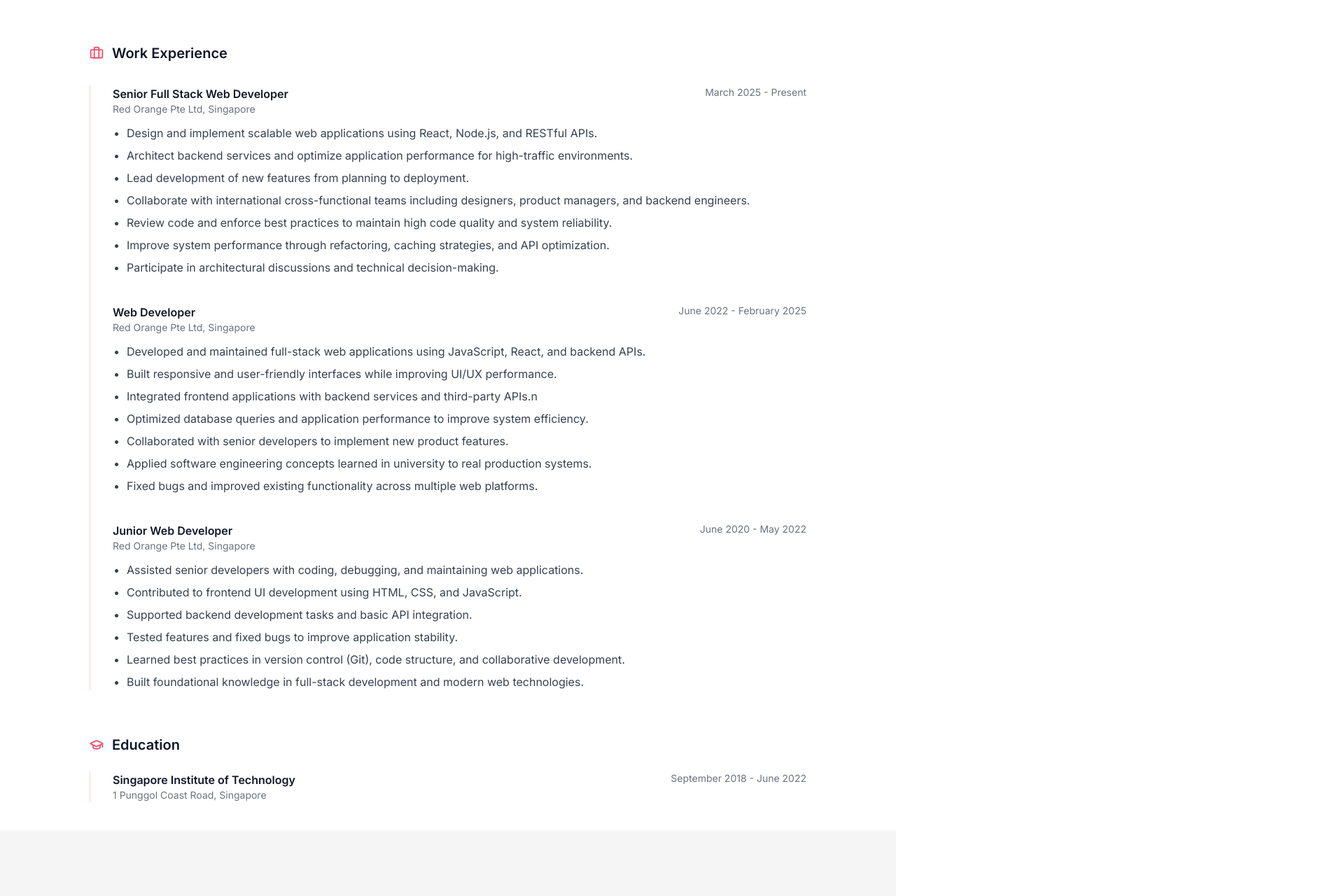
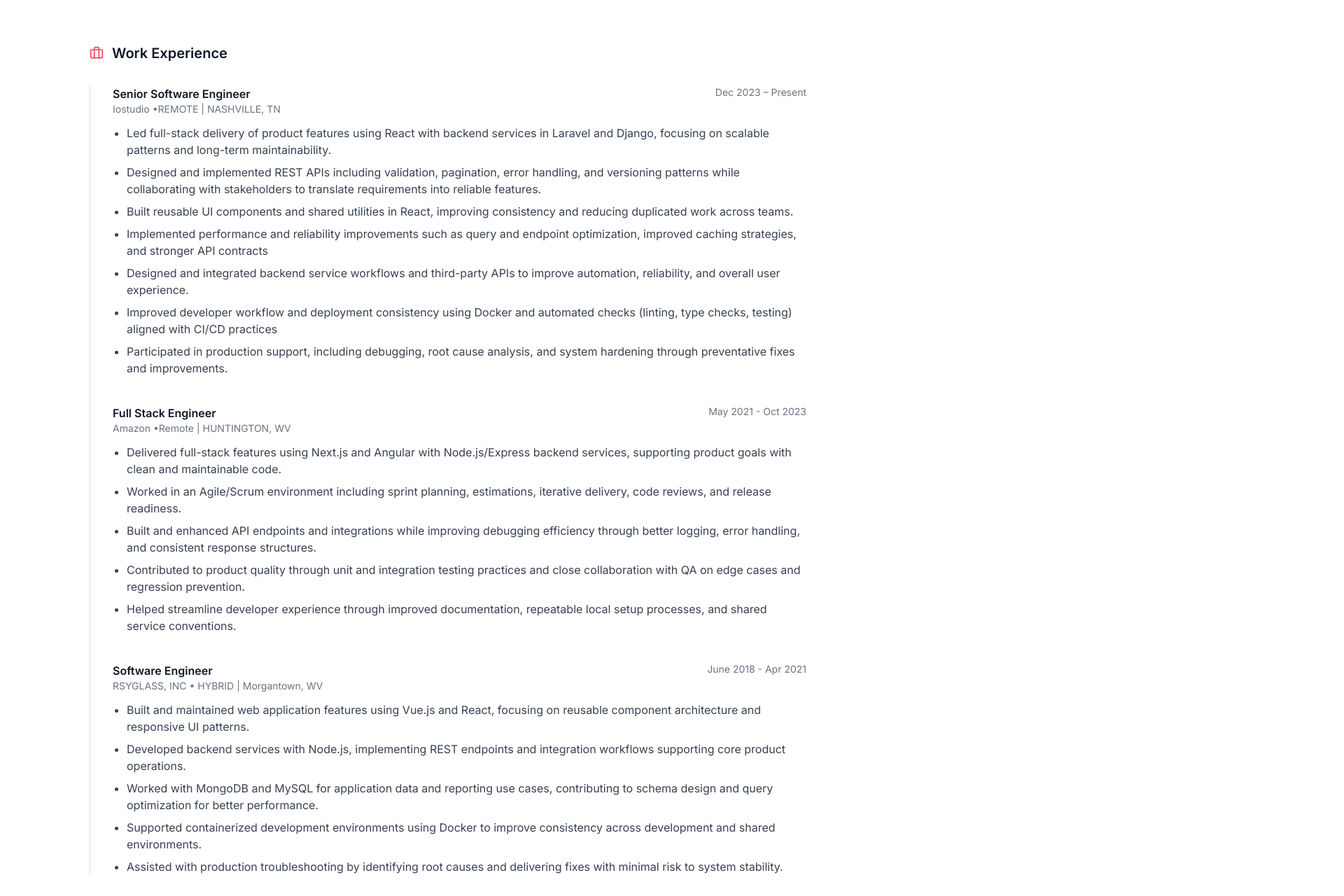
Before and after one commit to modernWebDev9/Portfolio, a React (Vite) app: page / in a window 1280 px wide. Shown: the part 580-1860 px from the top of the page at 70% size, 1920 px wide, since content can reach past the window. Built offline with nearby package versions, Linux system fonts and the light colour scheme.

Commit message:
Emily experience updatee

```diff
--- a/index.html
+++ b/index.html
@@ -6,7 +6,7 @@
     <link href="https://fonts.googleapis.com/css2?family=Poppins:wght@300;400;600;700&display=swap" rel="stylesheet">
     <link href="https://fonts.googleapis.com/css2?family=Inter:wght@400;500;600;700&display=swap" rel="stylesheet">
     <meta name="viewport" content="width=device-width, initial-scale=1.0" />
-    <title>Susan Miller</title>
+    <title>Emilly Patterson</title>
   </head>
   <body>
     <div id="root"></div>
--- a/src/components/About.jsx
+++ b/src/components/About.jsx
@@ -30,71 +30,68 @@ export default function About() {
 
           <div className="space-y-10 border-l border-rose-200 pl-8">
 
-            {/* Senior */}
+            {/* Senior Software Engineer */}
             <div className="relative">
 
               <div className="flex justify-between">
                 <div>
-                  <h4 className="font-semibold">Senior Full Stack Web Developer</h4>
-                  <p className="text-sm text-gray-500">Red Orange Pte Ltd, Singapore</p>
+                  <h4 className="font-semibold">Senior Software Engineer</h4>
+                  <p className="text-sm text-gray-500">Iostudio •REMOTE | NASHVILLE, TN</p>
                 </div>
                 <span className="text-sm text-gray-500">
-                  March 2025 - Present
+                  Dec 2023 – Present
                 </span>
               </div>
               <ul className="list-disc pl-5 mt-3 text-gray-700 space-y-2">
-                <li>Design and implement scalable web applications using React, Node.js, and RESTful APIs.</li>
-                <li>Architect backend services and optimize application performance for high-traffic environments.</li>
-                <li>Lead development of new features from planning to deployment.</li>
-                <li>Collaborate with international cross-functional teams including designers, product managers, and backend engineers.</li>
-                <li>Review code and enforce best practices to maintain high code quality and system reliability.</li>
-                <li>Improve system performance through refactoring, caching strategies, and API optimization.</li>
-                <li>Participate in architectural discussions and technical decision-making.</li>
+                <li>Led full-stack delivery of product features using React with backend services in Laravel and Django, focusing on scalable patterns and long-term maintainability.</li>
+                <li>Designed and implemented REST APIs including validation, pagination, error handling, and versioning patterns while collaborating with stakeholders to translate requirements into reliable features.</li>
+                <li>Built reusable UI components and shared utilities in React, improving consistency and reducing duplicated work across teams.</li>
+                <li>Implemented performance and reliability improvements such as query and endpoint optimization, improved caching strategies, and stronger API contracts</li>
+                <li>Designed and integrated backend service workflows and third-party APIs to improve automation, reliability, and overall user experience.</li>
+                <li>Improved developer workflow and deployment consistency using Docker and automated checks (linting, type checks, testing) aligned with CI/CD practices</li>
+                <li>Participated in production support, including debugging, root cause analysis, and system hardening through preventative fixes and improvements.</li>
               </ul>
             </div>
 
-            {/* Web Developer */}
+            {/* FULL STACK ENGINEER */}
             <div className="relative">
 
               <div className="flex justify-between">
                 <div>
-                  <h4 className="font-semibold">Web Developer</h4>
-                  <p className="text-sm text-gray-500">Red Orange Pte Ltd, Singapore</p>
+                  <h4 className="font-semibold">Full Stack Engineer</h4>
+                  <p className="text-sm text-gray-500">Amazon •Remote | HUNTINGTON, WV</p>
                 </div>
                 <span className="text-sm text-gray-500">
-                  June 2022 - February 2025
+                  May 2021 - Oct 2023
                 </span>
               </div>
               <ul className="list-disc pl-5 mt-3 text-gray-700 space-y-2">
-                <li>Developed and maintained full-stack web applications using JavaScript, React, and backend APIs.</li>
-                <li>Built responsive and user-friendly interfaces while improving UI/UX performance.</li>
-                <li>Integrated frontend applications with backend services and third-party APIs.n</li>
-                <li>Optimized database queries and application performance to improve system efficiency.</li>
-                <li>Collaborated with senior developers to implement new product features.</li>
-                <li>Applied software engineering concepts learned in university to real production systems.</li>
-                <li>Fixed bugs and improved existing functionality across multiple web platforms.</li>
+                <li>Delivered full-stack features using Next.js and Angular with Node.js/Express backend services, supporting product goals with clean and maintainable code.</li>
+                <li>Worked in an Agile/Scrum environment including sprint planning, estimations, iterative delivery, code reviews, and release readiness.</li>
+                <li>Built and enhanced API endpoints and integrations while improving debugging efficiency through better logging, error handling, and consistent response structures.</li>
+                <li>Contributed to product quality through unit and integration testing practices and close collaboration with QA on edge cases and regression prevention.</li>
+                <li>Helped streamline developer experience through improved documentation, repeatable local setup processes, and shared service conventions.</li>
               </ul>
             </div>
 
-            {/* Junior */}
+            {/* SOFTWARE ENGINEER */}
             <div className="relative">
 
               <div className="flex justify-between">
                 <div>
-                  <h4 className="font-semibold">Junior Web Developer</h4>
-                  <p className="text-sm text-gray-500">Red Orange Pte Ltd, Singapore</p>
+                  <h4 className="font-semibold">Software Engineer</h4>
+                  <p className="text-sm text-gray-500">RSYGLASS, INC • HYBRID | Morgantown, WV</p>
                 </div>
                 <span className="text-sm text-gray-500">
-                  June 2020 - May 2022
+                  June 2018 - Apr 2021
                 </span>
               </div>
               <ul className="list-disc pl-5 mt-3 text-gray-700 space-y-2">
-                <li>Assisted senior developers with coding, debugging, and maintaining web applications.</li>
-                <li>Contributed to frontend UI development using HTML, CSS, and JavaScript.</li>
-                <li>Supported backend development tasks and basic API integration.</li>
-                <li>Tested features and fixed bugs to improve application stability.</li>
-                <li>Learned best practices in version control (Git), code structure, and collaborative development.</li>
-                <li>Built foundational knowledge in full-stack development and modern web technologies.</li>
+                <li>Built and maintained web application features using Vue.js and React, focusing on reusable component architecture and responsive UI patterns.</li>
+                <li>Developed backend services with Node.js, implementing REST endpoints and integration workflows supporting core product operations.</li>
+                <li>Worked with MongoDB and MySQL for application data and reporting use cases, contributing to schema design and query optimization for better performance.</li>
+                <li>Supported containerized development environments using Docker to improve consistency across development and shared environments.</li>
+                <li>Assisted with production troubleshooting by identifying root causes and delivering fixes with minimal risk to system stability.</li>
               </ul>
             </div>
 
@@ -113,17 +110,16 @@ export default function About() {
             <div className="flex justify-between">
               <div>
                 <h4 className="font-semibold">
-                  Singapore Institute of Technology
+                  West Virginia State University
                 </h4>
-                <p className="text-sm text-gray-500">1 Punggol Coast Road, Singapore</p>
+                <p className="text-sm text-gray-500">Institute, WV</p>
               </div>
               <span className="text-sm text-gray-500">
-                September 2018 - June 2022
+                September 2014 - May 2018
               </span>
             </div>
           </div>
         </div>
-
       </div>
     </section>
   );
--- a/src/components/Contact.jsx
+++ b/src/components/Contact.jsx
@@ -80,7 +80,7 @@ export default function Contact() {
               <ContactInfo
                 icon={<Mail size={20} />}
                 title="Email"
-                text="susan0907miller@outlook.com"
+                text="emilypatterson111111@outlook.com"
               />
               <ContactInfo
                 icon={<Phone size={20} />}
@@ -128,7 +128,7 @@ export default function Contact() {
       {/* Footer */}
       <footer className="bg-[#0f172a] text-center py-6 text-gray-300 text-sm">
         <p>
-          Modified with <span className="text-rose-500">❤</span> by Susan Miller
+          Modified with <span className="text-rose-500">❤</span> by Emily Patterson
         </p>
         <p className="mt-1 text-gray-400">
           © 2026 All rights reserved.
--- a/src/components/Navbar.jsx
+++ b/src/components/Navbar.jsx
@@ -35,7 +35,7 @@ export default function Navbar() {
         >
           <img src="/icon.avif" alt="My Love bear" className="w-20  object-cover rounded-full" />
           <h2 className="text-1xl text-rose-500 text-center">
-            Susan Miller
+            Emily Patterson
           </h2>
         </motion.h1>
 
```
Also changed, not shown: src/components/Skills.jsx (+7 -5 lines).
